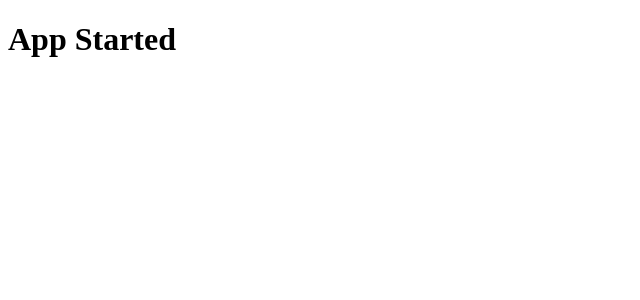
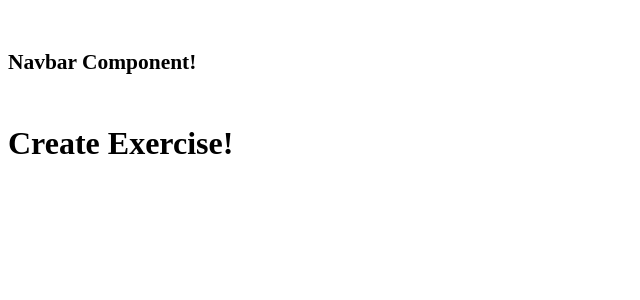
Before and after one commit to harsh-95/exercise-tracker, a React (Create React App) app in the folder exercise-tracker/frontend/: page /create in a window 1280 px wide. Shown: the top 300 px of the page, without its empty margins (0-640 px from the left). Built offline with nearby package versions, Linux system fonts and the light colour scheme.

Commit message:
added routes for frontend

```diff
--- /dev/null
+++ b/exercise-tracker/frontend/src/App.js
@@ -0,0 +1,29 @@
+import React, { Component } from 'react';
+import Navbar from './components/Navbar';
+import { BrowserRouter, Switch, Route } from 'react-router-dom';
+
+import ExercisesList from './components/ExercisesList';
+import EditExercise from './components/EditExercise';
+import CreateExercise from './components/CreateExercise';
+import CreateUser from './components/CreateUser';
+
+
+class App extends Component{
+    render(){
+        return(
+            <div>
+                <Navbar/>
+                <BrowserRouter>
+                    <Switch>
+                        <Route exact path="/" component={ExercisesList} />
+                        <Route exact path="/edit/:id" component={EditExercise} />
+                        <Route exact path="/create" component={CreateExercise} />
+                        <Route exact path="/user" component={CreateUser} />
+                    </Switch>
+                </BrowserRouter>
+            </div>
+        );
+    }
+}
+
+export default App;
--- /dev/null
+++ b/exercise-tracker/frontend/src/components/CreateExercise.js
@@ -0,0 +1,11 @@
+import React, { Component } from "react";
+
+class CreateExercise extends Component{
+    render(){
+        return(
+            <div>Create Exercise!</div>
+        );
+    }
+}
+
+export default CreateExercise;
--- /dev/null
+++ b/exercise-tracker/frontend/src/components/CreateUser.js
@@ -0,0 +1,11 @@
+import React, { Component } from "react";
+
+class CreateUser extends Component{
+    render(){
+        return(
+            <div>Create User!</div>
+        );
+    }
+}
+
+export default CreateUser;
--- /dev/null
+++ b/exercise-tracker/frontend/src/components/EditExercise.js
@@ -0,0 +1,11 @@
+import React, { Component } from "react";
+
+class EditExercise extends Component{
+    render(){
+        return(
+            <div>Edit Exercise!</div>
+        );
+    }
+}
+
+export default EditExercise;
--- /dev/null
+++ b/exercise-tracker/frontend/src/components/ExercisesList.js
@@ -0,0 +1,11 @@
+import React, { Component } from "react";
+
+class ExercisesList extends Component{
+    render(){
+        return(
+            <div>Exercises List!</div>
+        );
+    }
+}
+
+export default ExercisesList;
--- /dev/null
+++ b/exercise-tracker/frontend/src/components/Navbar.js
@@ -0,0 +1,12 @@
+import React from 'react';
+import { Component } from 'react';
+
+class Navbar extends Component{
+    render(){
+        return(
+            <h6>Navbar Component!</h6>
+            );
+    }
+}
+
+export default Navbar;
--- a/exercise-tracker/frontend/src/index.js
+++ b/exercise-tracker/frontend/src/index.js
@@ -1,4 +1,5 @@
 import React from 'react';
 import ReactDOM from 'react-dom';
+import App from './App';
 
-ReactDOM.render(<h1>App Started</h1>, document.getElementById('root'));
+ReactDOM.render(<h1><App></App></h1>, document.getElementById('root'));
```
